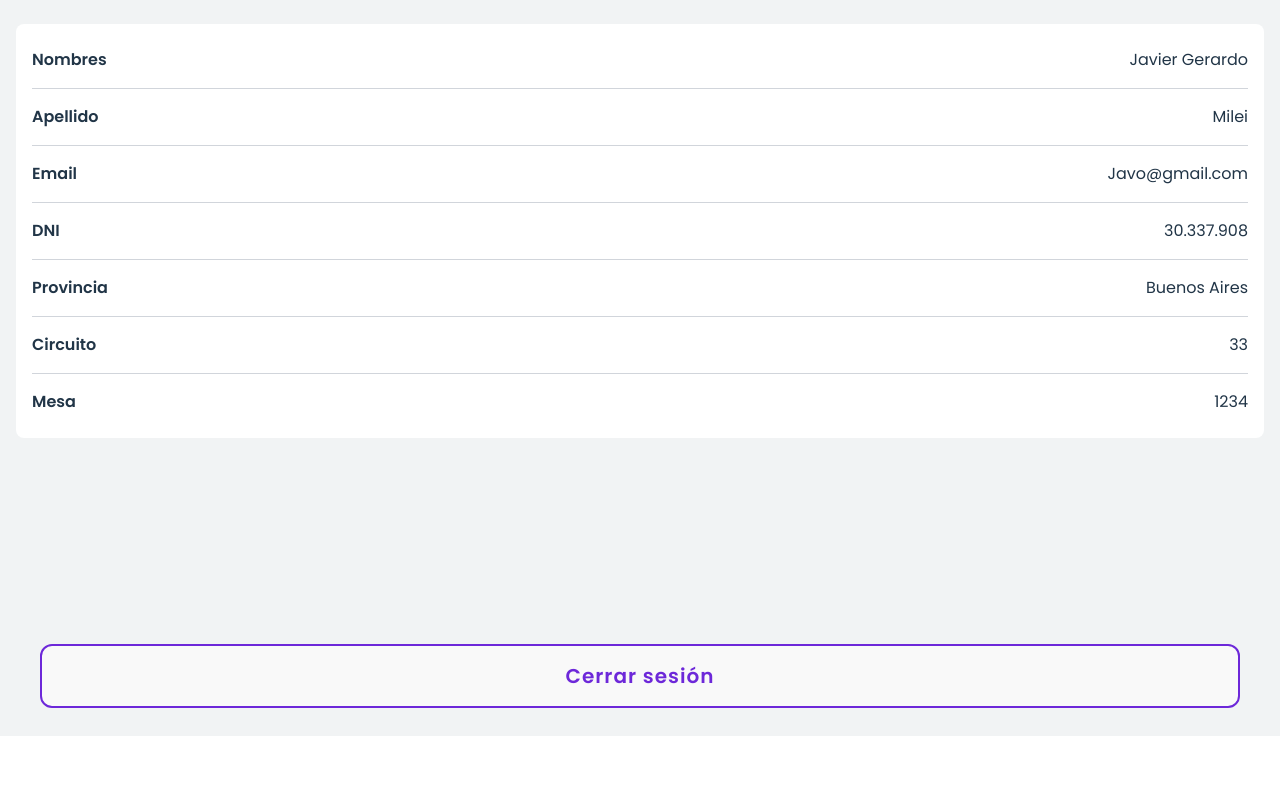
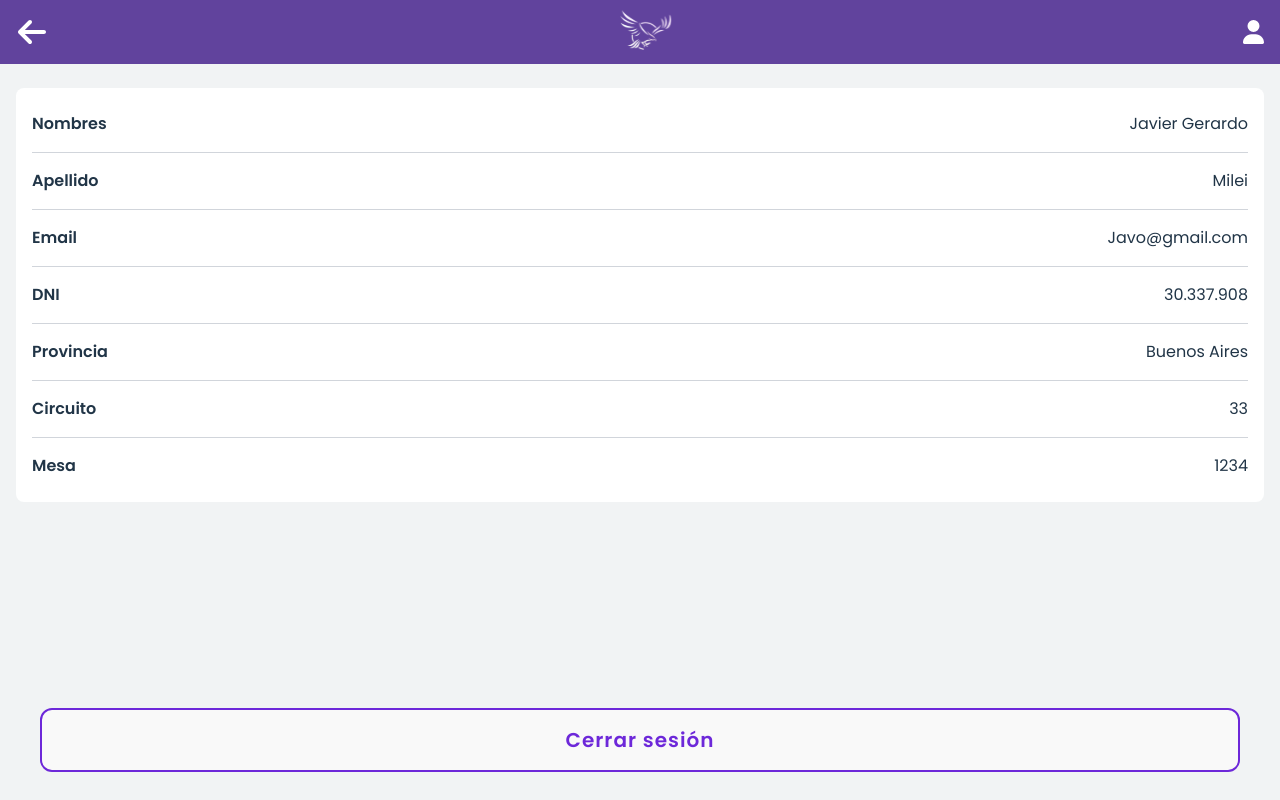
Before and after one commit to Las-Fuerzas-Del-Cielo/Sistema-Anti-Fraude-Electoral, a React (Vite) app in the folder frontend/: page /profile in a window 1280 px wide. Built offline with nearby package versions, Linux system fonts and the light colour scheme.

Commit message:
feat: component/navbar created testing on pages/profile

```diff
--- /dev/null
+++ b/frontend/src/components/navbar/navbar.tsx
@@ -0,0 +1,52 @@
+import React, { useState } from "react";
+import iso from "#/assets/images/whiteIso.svg";
+
+const Navbar = () => {
+  const [pageChanged, setPageChanged] = useState<boolean>(true);
+
+  const handlePageChange = () => {
+    pageChanged ?  window.location.href = "/" : console.error("Error de redirección");
+    setPageChanged(!pageChanged);
+  };
+  return (
+    <nav className="justify-content-center bg-[#61439D] m-0 p-2 w-full">
+      <div className="flex items-center justify-between">
+        {pageChanged ? (
+          <div className="text-black text-2xl font-semibold p-2">
+            <svg
+              xmlns="http://www.w3.org/2000/svg"
+              height="1em"
+              viewBox="0 0 448 512"
+              fill="white"
+              className="w-8 h-8 transition-transform transform hover:scale-90 duration-300 ease-in-out cursor-pointer"
+              onClick={handlePageChange}
+            >
+              <path d="M9.4 233.4c-12.5 12.5-12.5 32.8 0 45.3l160 160c12.5 12.5 32.8 12.5 45.3 0s12.5-32.8 0-45.3L109.2 288 416 288c17.7 0 32-14.3 32-32s-14.3-32-32-32l-306.7 0L214.6 118.6c12.5-12.5 12.5-32.8 0-45.3s-32.8-12.5-45.3 0l-160 160z" />
+            </svg>
+          </div>
+        ) : null}
+        <div className="text-white text-2xl font-semibold px-2 pb-1">
+          <img
+            src={iso}
+            alt="LLA Logo"
+            className="h-10 cursor-pointer transform transition-transform duration-500 ease-out hover:scale-125"
+            onClick={handlePageChange}
+          />
+        </div>
+        <div className="text-white text-2xl font-semibold p-2">
+          <svg
+            xmlns="http://www.w3.org/2000/svg"
+            height="1em"
+            viewBox="0 0 448 512"
+            fill="white"
+            className="cursor-pointer transform transition-transform duration-500 ease-out hover:scale-125"
+          >
+            <path d="M224 256A128 128 0 1 0 224 0a128 128 0 1 0 0 256zm-45.7 48C79.8 304 0 383.8 0 482.3C0 498.7 13.3 512 29.7 512H418.3c16.4 0 29.7-13.3 29.7-29.7C448 383.8 368.2 304 269.7 304H178.3z" />
+          </svg>
+        </div>
+      </div>
+    </nav>
+  );
+};
+
+export default Navbar;
--- a/frontend/src/pages/profile/profile.tsx
+++ b/frontend/src/pages/profile/profile.tsx
@@ -2,15 +2,17 @@ import { observer } from 'mobx-react-lite';
 import { DataProfile } from '#/components';
 import { ButtonSignout } from '#/components/buttonSignout';
 import './styles.css';
-
+import Navbar  from '#/components/navbar/navbar';
 const ProfilePage = () => {
+  const logged: boolean = true;
   return (
-    <main
-      className='min__height-main flex justify-between flex-col px-4 profile__design'
-    >
-      <DataProfile />
-      <ButtonSignout />
-    </main>
+    <div>
+      {logged && <Navbar />}
+      <main className="min__height-main flex justify-between flex-col px-4 profile__design">
+        <DataProfile />
+        <ButtonSignout />
+      </main>
+    </div>
   );
 };
 
```
Also changed, not shown: frontend/src/assets/images/whiteIso.svg (added), 1 other file (tests, documents, lock files or other folders).
